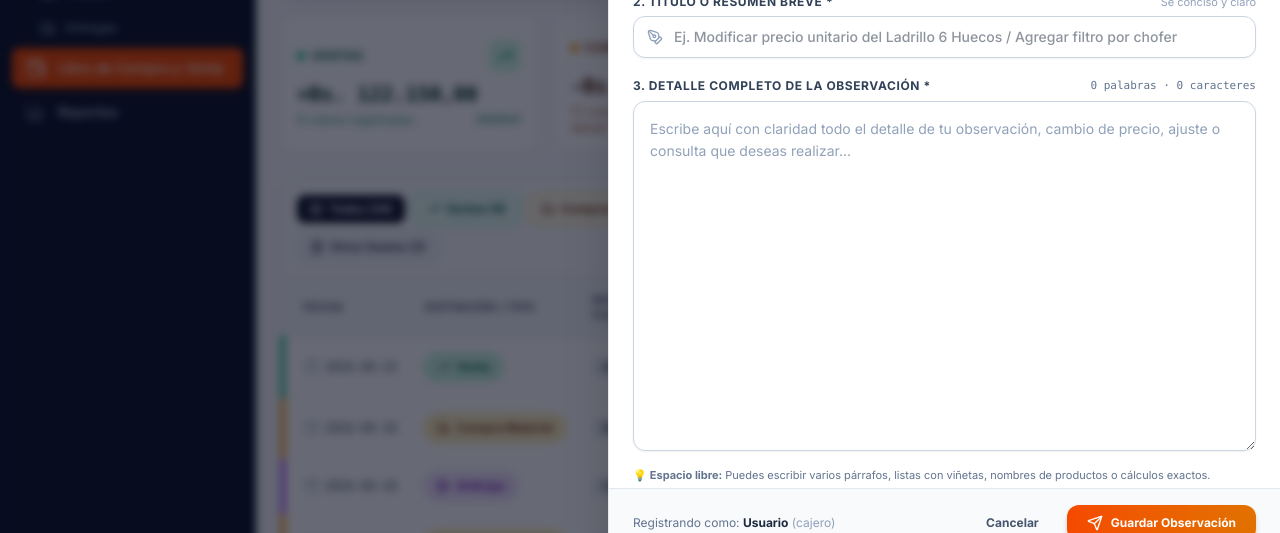
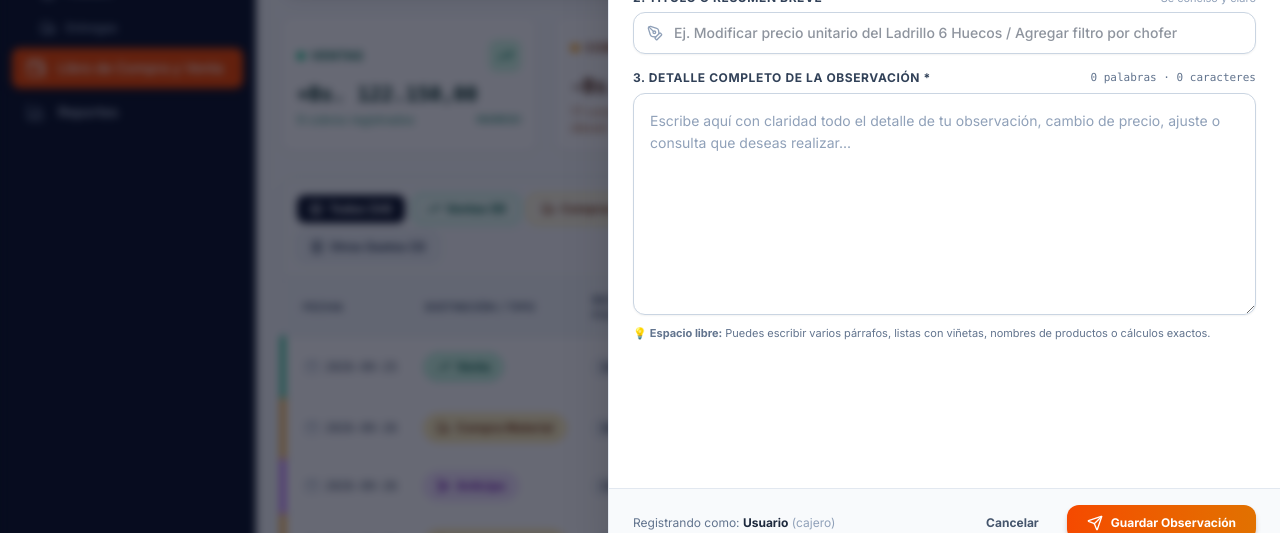
Before and after one commit to darinkaarias18-stack/sistema-ladrillera, a Next.js app: page /caja in a window 1280 px wide. Both pictures are taken after a click on the button "Dejar Observación". Shown: the part 243-776 px from the top of the page. Built offline with nearby package versions, Linux system fonts and the light colour scheme; no server answers.

Commit message:
fix: asegurar visibilidad del borde inferior del textarea con contenedor redondeado y margen de scroll

```diff
--- a/src/components/feedback/ObservationWidget.tsx
+++ b/src/components/feedback/ObservationWidget.tsx
@@ -272,7 +272,7 @@ export function ObservationWidget() {
                 </div>
               ) : (
                 <form onSubmit={handleSubmit} className="flex-1 flex flex-col min-h-0">
-                  <div className="flex-1 overflow-y-auto p-6 space-y-5">
+                  <div className="flex-1 overflow-y-auto p-6 space-y-4 pb-12">
                     {/* 1. TIPO DE OBSERVACIÓN */}
                     <div>
                       <label className="block text-xs font-bold uppercase tracking-wider text-slate-700 mb-1.5">
@@ -317,8 +317,8 @@ export function ObservationWidget() {
                       </div>
                     </div>
 
-                    {/* 3. DETALLE COMPLETO DE LA OBSERVACIÓN (Área ampliada y limpia) */}
-                    <div className="space-y-1.5">
+                    {/* 3. DETALLE COMPLETO DE LA OBSERVACIÓN (Con bordes 100% visibles) */}
+                    <div className="space-y-1.5 pb-2">
                       <div className="flex items-center justify-between">
                         <label className="block text-xs font-bold uppercase tracking-wider text-slate-700">
                           3. Detalle Completo de la Observación *
@@ -327,14 +327,16 @@ export function ObservationWidget() {
                           {wordsCount} palabras · {description.length} caracteres
                         </span>
                       </div>
+                      <div className="rounded-xl border border-slate-300 bg-white shadow-xs focus-within:ring-2 focus-within:ring-orange-500 focus-within:border-orange-500 transition overflow-hidden">
                         <textarea
                           required
-                        rows={12}
+                          rows={8}
                           value={description}
                           onChange={(e) => setDescription(e.target.value)}
                           placeholder="Escribe aquí con claridad todo el detalle de tu observación, cambio de precio, ajuste o consulta que deseas realizar..."
-                        className="w-full min-h-[280px] sm:min-h-[350px] text-sm leading-relaxed bg-white border border-slate-300 rounded-xl p-4 focus:ring-2 focus:ring-orange-500 focus:border-orange-500 focus:outline-none transition shadow-xs resize-y text-slate-800 font-normal placeholder:text-slate-400"
+                          className="w-full min-h-[190px] sm:min-h-[220px] text-sm leading-relaxed p-4 focus:outline-none resize-y text-slate-800 font-normal placeholder:text-slate-400 block border-0"
                         />
+                      </div>
                       <p className="text-[11px] text-slate-500 pt-1">
                         💡 <strong>Espacio libre:</strong> Puedes escribir varios párrafos, listas con viñetas, nombres de productos o cálculos exactos.
                       </p>
```
Lines whose indentation alone changed are shown as unchanged.
